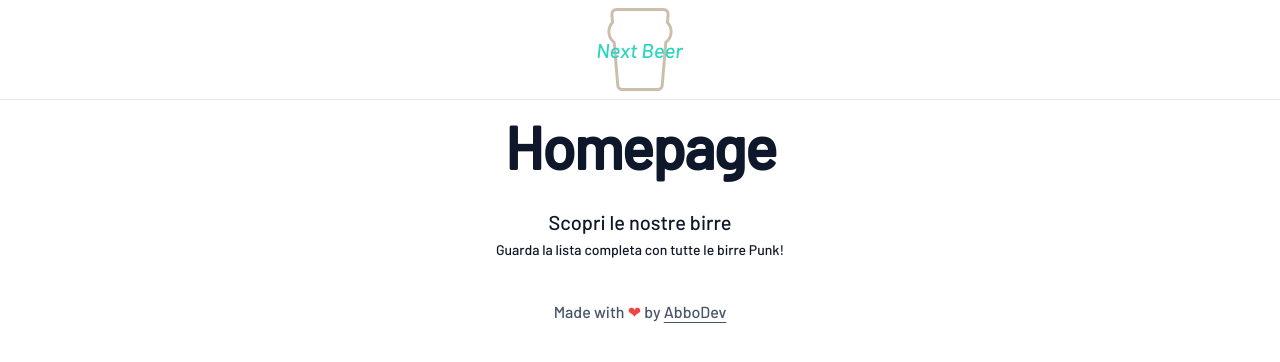
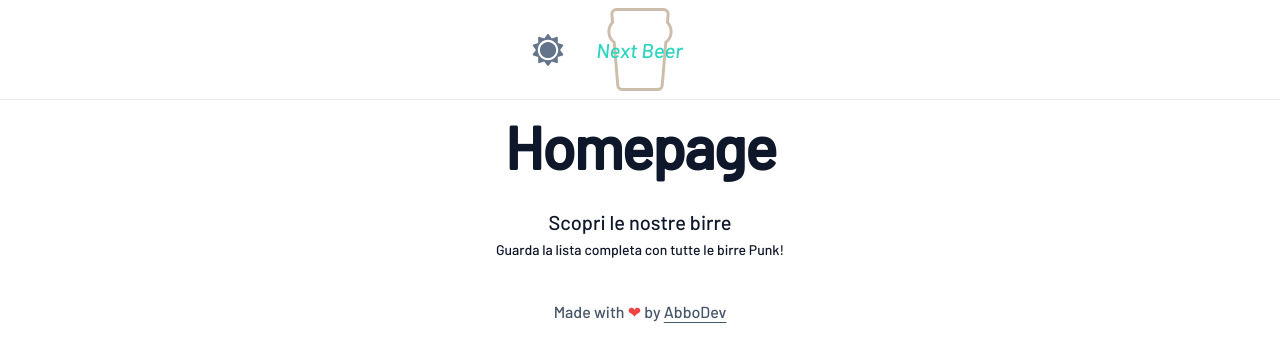
Before and after one commit to AbboDev/next-beer, a Next.js app: page / in a window 1280 px wide. Shown: the top 362 px of the page. Built offline with nearby package versions, Linux system fonts and the light colour scheme.

Commit message:
feat: add dark mode toggle

```diff
--- /dev/null
+++ b/components/color_scheme_button.tsx
@@ -0,0 +1,71 @@
+import { useColorSchemeContext } from '@/context/color_scheme'
+
+type Props = {
+  className?: string
+}
+
+export default function ColorSchemeButton({ className }: Props) {
+  const { dark, toggleColorScheme } = useColorSchemeContext()
+
+  const defaultClassName: string[] = ['inline-block']
+  const buttonClassName: string = [...defaultClassName, className].join(' ')
+
+  const defaultSvgClassName: string[] = ['w-8', 'h-8', 'transition-colors']
+  if (dark) {
+    defaultSvgClassName.push('fill-slate-200')
+  } else {
+    defaultSvgClassName.push('fill-slate-500')
+  }
+  const svgClassName: string = defaultSvgClassName.join(' ')
+
+  return (
+    <button
+      type="button"
+      className={buttonClassName}
+      onClick={() => toggleColorScheme(!dark)}
+    >
+      {!dark ? (
+        <svg className={svgClassName} viewBox="0 0 457.32 457.32">
+          <g>
+            <path
+              d="M228.66,112.692c-63.945,0-115.968,52.022-115.968,115.967c0,63.945,52.023,115.968,115.968,115.968
+		s115.968-52.023,115.968-115.968C344.628,164.715,292.605,112.692,228.66,112.692z"
+            />
+            <path
+              d="M401.429,228.66l42.467-57.07c2.903-3.9,3.734-8.966,2.232-13.59c-1.503-4.624-5.153-8.233-9.794-9.683
+		l-67.901-21.209l0.811-71.132c0.056-4.862-2.249-9.449-6.182-12.307c-3.934-2.858-9.009-3.633-13.615-2.077l-67.399,22.753
+		L240.895,6.322C238.082,2.356,233.522,0,228.66,0c-4.862,0-9.422,2.356-12.235,6.322l-41.154,58.024l-67.4-22.753
+		c-4.607-1.555-9.682-0.781-13.615,2.077c-3.933,2.858-6.238,7.445-6.182,12.307l0.812,71.132l-67.901,21.209
+		c-4.641,1.45-8.291,5.059-9.793,9.683c-1.503,4.624-0.671,9.689,2.232,13.59l42.467,57.07l-42.467,57.07
+		c-2.903,3.9-3.734,8.966-2.232,13.59c1.502,4.624,5.153,8.233,9.793,9.683l67.901,21.208l-0.812,71.132
+		c-0.056,4.862,2.249,9.449,6.182,12.307c3.934,2.857,9.007,3.632,13.615,2.077l67.4-22.753l41.154,58.024
+		c2.813,3.966,7.373,6.322,12.235,6.322c4.862,0,9.422-2.356,12.235-6.322l41.154-58.024l67.399,22.753
+		c4.606,1.555,9.681,0.781,13.615-2.077c3.933-2.858,6.238-7.445,6.182-12.306l-0.811-71.133l67.901-21.208
+		c4.641-1.45,8.291-5.059,9.794-9.683c1.502-4.624,0.671-9.689-2.232-13.59L401.429,228.66z M228.66,374.627
+		c-80.487,0-145.968-65.481-145.968-145.968S148.173,82.692,228.66,82.692s145.968,65.48,145.968,145.967
+		S309.147,374.627,228.66,374.627z"
+            />
+          </g>
+        </svg>
+      ) : (
+        <svg className={svgClassName} viewBox="0 0 383.852 383.852">
+          <path
+            d="M382.667,248.54c-2.528-6.168-8.48-9.896-14.776-9.904c-0.032,0-0.064-0.008-0.096-0.008c-0.104,0-0.192,0.04-0.296,0.048
+			c-1.232,0.032-2.464,0.232-3.688,0.56c-0.456,0.12-0.888,0.24-1.328,0.392c-0.224,0.08-0.456,0.112-0.688,0.2
+			c-20.072,8.248-41.392,12.432-63.384,12.432c-91.976,0-166.808-74.832-166.808-166.808c0-21.992,4.176-43.312,12.432-63.384
+			c0.12-0.28,0.16-0.576,0.256-0.864c0.12-0.352,0.224-0.704,0.32-1.072c0.36-1.32,0.584-2.648,0.6-3.976
+			c0-0.056,0.024-0.112,0.024-0.176c0-0.016-0.008-0.04-0.008-0.056c0-0.96-0.112-1.904-0.288-2.832c-0.04-0.2-0.072-0.4-0.112-0.6
+			c-0.208-0.92-0.472-1.832-0.84-2.696c-0.144-0.336-0.344-0.624-0.504-0.944c-1.672-3.336-4.44-6.144-8.168-7.672
+			c-4.36-1.784-9.024-1.464-12.96,0.416c-0.04,0.016-0.088,0.024-0.128,0.048c-23.912,9.832-45.496,24.264-64.152,42.92
+			c-77.432,77.528-77.432,203.672,0.008,281.216c38.768,38.72,89.68,58.072,140.6,58.072s101.84-19.36,140.616-58.08
+			c18.592-18.6,33-40.112,42.832-63.944c0.048-0.088,0.064-0.192,0.104-0.288c0.456-0.952,0.824-1.944,1.088-2.976
+			c0.016-0.08,0.048-0.152,0.072-0.232C384.155,255.18,383.995,251.772,382.667,248.54z M316.691,303.148
+			c-65.064,64.968-170.92,64.968-235.968,0c-64.976-65.056-64.976-170.912-0.008-235.96c6.944-6.944,14.448-13.064,22.312-18.576
+			c-2.256,12.064-3.424,24.36-3.424,36.848c0,109.624,89.184,198.808,198.808,198.808c12.48,0,24.784-1.168,36.848-3.424
+			C329.739,288.7,323.635,296.204,316.691,303.148z"
+          />
+        </svg>
+      )}
+    </button>
+  )
+}
--- a/components/layout.tsx
+++ b/components/layout.tsx
@@ -2,6 +2,7 @@ import { ReactNode } from 'react'
 import Head from 'next/head'
 import Logo from '@/components/logo'
 import CustomLink from '@/components/link'
+import ColorSchemeButton from '@/components/color_scheme_button'
 
 export const siteTitle = 'Next Beer'
 
@@ -38,7 +39,9 @@ export default function Layout({
       </Head>
 
       <header className="sticky px-3 grid-cols-[1fr_auto_1fr] items-center grid top-0 z-40 w-full backdrop-blur border-b border-slate-900/10 dark:border-slate-50/[0.06] bg-white supports-backdrop-blur:bg-white/95 dark:bg-slate-900/75">
-        <div className="relative col-start-2 px-5 mx-4">
+        <ColorSchemeButton className="justify-self-end" />
+
+        <div className="relative px-5 mx-4">
           <span className="text-xl text-teal-400 absolute top-1/2 left-1/2 -translate-y-1/2 -translate-x-1/2 text-center z-10 whitespace-nowrap -skew-x-6">
             {siteTitle}
           </span>
--- /dev/null
+++ b/context/color_scheme.tsx
@@ -0,0 +1,39 @@
+import { ReactNode, createContext, useContext, useState } from 'react'
+
+type Props = {
+  children?: ReactNode
+}
+
+type Context = {
+  // setDark: Dispatch<SetStateAction<boolean>>
+  toggleColorScheme: (on?: boolean) => void
+  dark: boolean
+}
+
+export const ColorSchemeContext = createContext<Context>({
+  // eslint-disable-next-line @typescript-eslint/no-empty-function
+  toggleColorScheme: () => {},
+  // toggleColorScheme: () => {},
+  dark: false,
+})
+
+export function ColorScheme({ children }: Props) {
+  const [dark, setDark] = useState(false)
+
+  const toggleColorScheme = (on?: boolean) => {
+    const isDark = typeof on !== 'boolean' ? !dark : on
+    setDark(isDark)
+
+    document.documentElement.classList[isDark ? 'add' : 'remove']('dark')
+  }
+
+  return (
+    <ColorSchemeContext.Provider value={{ toggleColorScheme, dark }}>
+      {children}
+    </ColorSchemeContext.Provider>
+  )
+}
+
+export function useColorSchemeContext() {
+  return useContext(ColorSchemeContext)
+}
--- a/pages/_app.tsx
+++ b/pages/_app.tsx
@@ -1,6 +1,7 @@
 import '../styles/globals.css'
 import type { AppProps } from 'next/app'
 import { Barlow as Inter } from '@next/font/google'
+import { ColorScheme } from '@/context/color_scheme'
 
 const inter = Inter({
   weight: '500',
@@ -10,8 +11,10 @@ const inter = Inter({
 
 export default function App({ Component, pageProps }: AppProps) {
   return (
-    <div className={inter.className}>
-      <Component {...pageProps} />
-    </div>
+    <ColorScheme>
+      <div className={inter.className}>
+        <Component {...pageProps} />
+      </div>
+    </ColorScheme>
   )
 }
--- a/pages/_document.tsx
+++ b/pages/_document.tsx
@@ -1,12 +1,14 @@
+import { useColorSchemeContext } from '@/context/color_scheme'
 import { Html, Head, Main, NextScript } from 'next/document'
 
 export default function Document() {
-  const bodyClassName = `antialiased text-slate-600 dark:text-slate-400 bg-white dark:bg-slate-900`
+  const { dark } = useColorSchemeContext()
+
   return (
-    <Html lang="en">
+    <Html lang="en" className={dark ? 'dark' : 'light'}>
       <Head />
 
-      <body className={bodyClassName}>
+      <body className="antialiased transition-colors text-slate-600 dark:text-slate-400 bg-white dark:bg-slate-900">
         <Main />
         <NextScript />
       </body>
--- a/tailwind.config.js
+++ b/tailwind.config.js
@@ -1,5 +1,6 @@
 /** @type {import('tailwindcss').Config} */
 module.exports = {
+  darkMode: 'class',
   content: [
     './pages/**/*.{js,ts,jsx,tsx}',
     './components/**/*.{js,ts,jsx,tsx}',
```
